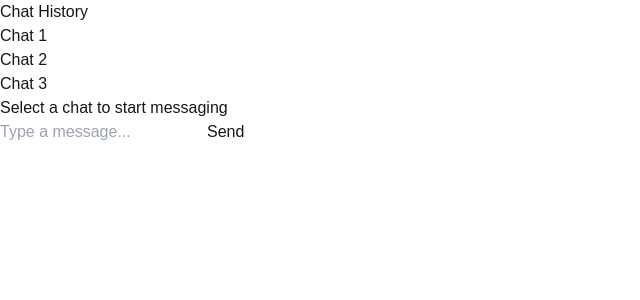
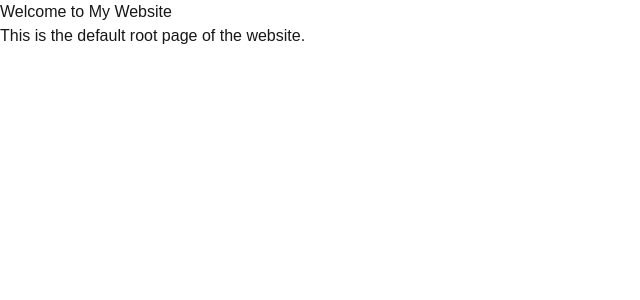
Before and after one commit to moksh-codedeveloper/ai-app, a Next.js app: page / in a window 1280 px wide. Shown: the top 300 px of the page, without its empty margins (0-640 px from the left). Built offline with nearby package versions, Linux system fonts and the light colour scheme.

Commit message:
Refactor chat API routes and update summarization logic; remove unused components and middleware

```diff
--- a/src/app/api/aichatbot/aihistory/[userID]/route.ts
+++ /dev/null
@@ -1,16 +0,0 @@
-import { NextRequest, NextResponse } from "next/server";
-import Chat from "@/models/Chats";
-
-export async function GET(req: NextRequest, { params }: { params: { userId: string } }) {
-  try {
-    const { userId } = params;
-    if (!userId) {
-      return NextResponse.json({ error: "User ID is required" }, { status: 400 });
-    }
-    const chatHistory = await Chat.find({ userId }).sort({ createdAt: -1 });
-
-    return NextResponse.json({ chatHistory }, { status: 200 });
-  } catch (error: any) {
-    return NextResponse.json({ error: "Error fetching chat history: " + error.message }, { status: 500 });
-  }
-}
--- a/src/app/api/aichatbot/aihistory/route.ts
+++ /dev/null
@@ -1,20 +0,0 @@
-import { NextRequest, NextResponse } from "next/server";
-import getChatModel from "@/models/Chats";
-
-export async function POST(req: NextRequest) {
-  try {
-    const Chat = await getChatModel();
-    const { userId, messages } = await req.json();
-
-    if (!userId || !messages) {
-      return NextResponse.json({ error: "Invalid data" }, { status: 400 });
-    }
-
-    const newChat = new Chat({ userId, messages });
-    await newChat.save();
-
-    return NextResponse.json({ message: "Chat saved successfully" });
-  } catch (error) {
-    return NextResponse.json({ error: "Internal Server Error" }, { status: 500 });
-  }
-}
--- a/src/app/api/aichatbot/summarize/route.ts
+++ b/src/app/api/aichatbot/summarize/route.ts
@@ -9,7 +9,7 @@ export async function POST(request: NextRequest) {
       return NextResponse.json({ error: "Text is required" }, { status: 400 });
     }
 
-    const response = await axios.post("http://localhost:8000/summarizeNote", { text });
+    const response = await axios.post("http://localhost:8000/summarize", { text });
 
     return NextResponse.json({response  : response.data.summary}, { status: 200 });
   } catch (error: any) {
--- a/src/app/chatAI/page.tsx
+++ b/src/app/chatAI/page.tsx
@@ -26,10 +26,8 @@ export default function ChatAI() {
   const summarizeResponse = async () => {
     if (!aiResponse) return;
 
-    setSummaryLoading(true);
-    setSummary("");
-
     try {
+      setSummaryLoading(true);
       const res = await axios.post("/api/aichatbot/summarize", {
         text: aiResponse,
       });
@@ -84,3 +82,4 @@ export default function ChatAI() {
     </div>
   );
 }
+// This is ai chat code present in the src/app/chatAI
--- a/src/app/page.tsx
+++ b/src/app/page.tsx
@@ -1,31 +1,12 @@
-"use client";
-import { useState } from "react";
-// import Navbar from "@/components/Navbar";
-// import Sidebar from "@/components/Sidebar";
-import ChatHistory from "@/components/ChatHistory";
-import Chat from "@/components/Chat";
+import React from 'react';
 
-export default function MainLayout({ children }: { children: React.ReactNode }) {
-  const [selectedChatId, setSelectedChatId] = useState<string | null>(null);
-  const userId = "user-123"; // Replace this with actual user ID from auth
+const HomePage: React.FC = () => {
+    return (
+        <div>
+            <h1>Welcome to My Website</h1>
+            <p>This is the default root page of the website.</p>
+        </div>
+    );
+};
 
-  return (
-    <div className="flex h-screen">
-      {/* <Sidebar /> */}
-      <div className="flex flex-col flex-1">
-        {/* <Navbar /> */}
-        <div className="flex flex-1">
-          {/* Left Side: Chat History */}
-          <div className="w-1/4 border-r border-gray-300 p-4">
-            <ChatHistory userId={userId} onSelectChat={setSelectedChatId} />
-          </div>
-
-          {/* Right Side: Chat Interface */}
-          <div className="flex-1 p-4">
-            <Chat chatId={selectedChatId} />
-          </div>
-        </div>
-      </div>
-    </div>
-  );
-}
+export default HomePage;
--- a/src/components/Chat.tsx
+++ /dev/null
@@ -1,83 +0,0 @@
-"use client";
-import { useEffect, useState } from "react";
-
-interface ChatProps {
-  chatId: string | null;
-}
-
-interface Message {
-  sender: "user" | "ai";
-  text: string;
-  timestamp: string;
-}
-
-export default function Chat({ chatId }: ChatProps) {
-  const [messages, setMessages] = useState<Message[]>([]);
-  const [newMessage, setNewMessage] = useState("");
-
-  useEffect(() => {
-    if (!chatId) return;
-
-    // Fetch chat messages from the backend (Replace this with actual API call)
-    setMessages([
-      { sender: "user", text: "Hello!", timestamp: "10:30 AM" },
-      { sender: "ai", text: "Hi! How can I help you?", timestamp: "10:31 AM" },
-    ]);
-  }, [chatId]);
-
-  const sendMessage = () => {
-    if (!newMessage.trim()) return;
-
-    const userMessage: Message = {
-      sender: "user",
-      text: newMessage,
-      timestamp: new Date().toLocaleTimeString(),
-    };
-
-    setMessages((prev) => [...prev, userMessage]); // Add user message
-
-    // Simulate AI response
-    setTimeout(() => {
-      const aiMessage: Message = {
-        sender: "ai",
-        text: "This is an AI-generated response!",
-        timestamp: new Date().toLocaleTimeString(),
-      };
-      setMessages((prev) => [...prev, aiMessage]);
-    }, 1000);
-
-    setNewMessage(""); // Clear input
-  };
-
-  return (
-    <div className="flex flex-col h-full p-4">
-      <div className="flex-1 overflow-y-auto border rounded-lg p-2 bg-gray-100">
-        {chatId ? (
-          messages.map((msg, index) => (
-            <div key={index} className={`mb-2 ${msg.sender === "user" ? "text-right" : "text-left"}`}>
-              <span className={`inline-block px-3 py-1 rounded-lg ${msg.sender === "user" ? "bg-blue-500 text-white" : "bg-gray-300 text-black"}`}>
-                {msg.text}
-              </span>
-              <div className="text-xs text-gray-500">{msg.timestamp}</div>
-            </div>
-          ))
-        ) : (
-          <p className="text-gray-500">Select a chat to start messaging</p>
-        )}
-      </div>
-
-      <div className="flex mt-2">
-        <input
-          type="text"
-          className="flex-1 border rounded-lg p-2"
-          placeholder="Type a message..."
-          value={newMessage}
-          onChange={(e) => setNewMessage(e.target.value)}
-        />
-        <button onClick={sendMessage} className="ml-2 bg-blue-500 text-white px-4 py-2 rounded-lg">
-          Send
-        </button>
-      </div>
-    </div>
-  );
-}
--- a/src/components/ChatHistory.tsx
+++ /dev/null
@@ -1,36 +0,0 @@
-import { useState, useEffect } from "react";
-
-interface ChatHistoryProps {
-  userId: string;
-  onSelectChat: (chatId: string) => void; // Accept onSelectChat prop
-}
-
-export default function ChatHistory({ userId, onSelectChat }: ChatHistoryProps) {
-  const [chats, setChats] = useState<{ id: string; title: string }[]>([]);
-
-  useEffect(() => {
-    // Fetch chat history from the backend (dummy data for now)
-    setChats([
-      { id: "1", title: "Chat 1" },
-      { id: "2", title: "Chat 2" },
-      { id: "3", title: "Chat 3" },
-    ]);
-  }, [userId]);
-
-  return (
-    <div>
-      <h2 className="text-lg font-bold mb-2">Chat History</h2>
-      <ul>
-        {chats.map((chat) => (
-          <li
-            key={chat.id}
-            onClick={() => onSelectChat(chat.id)} // Call onSelectChat when clicked
-            className="cursor-pointer hover:bg-gray-200 p-2 rounded"
-          >
-            {chat.title}
-          </li>
-        ))}
-      </ul>
-    </div>
-  );
-}
```
Also changed, not shown: src/middleware.ts (deleted, +0 -31 lines), 1 other file (tests, documents, lock files or other folders).
